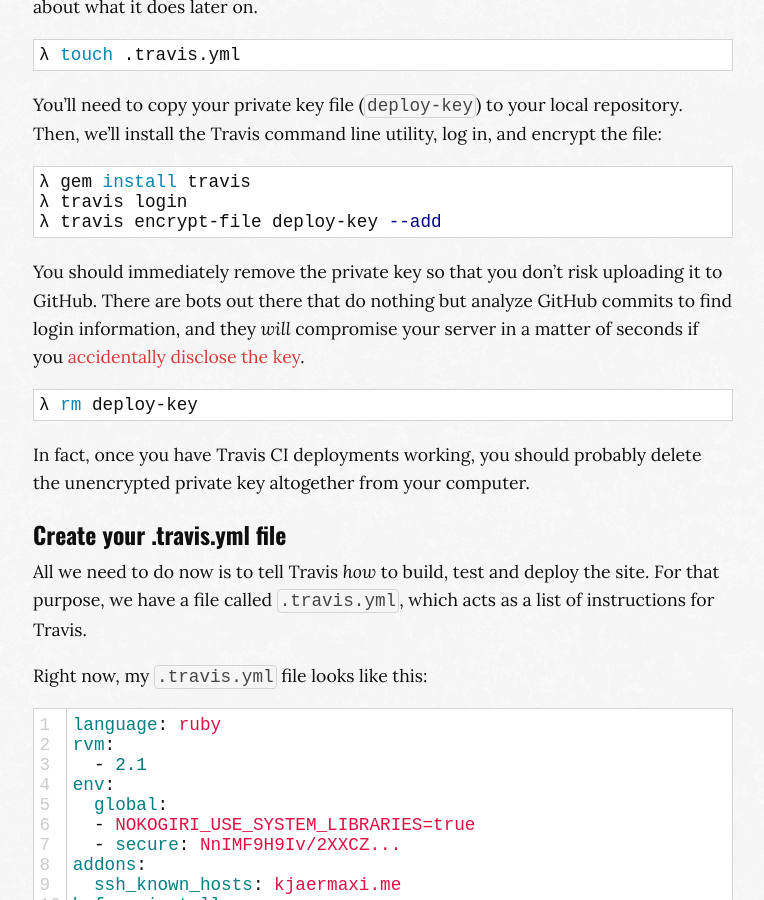
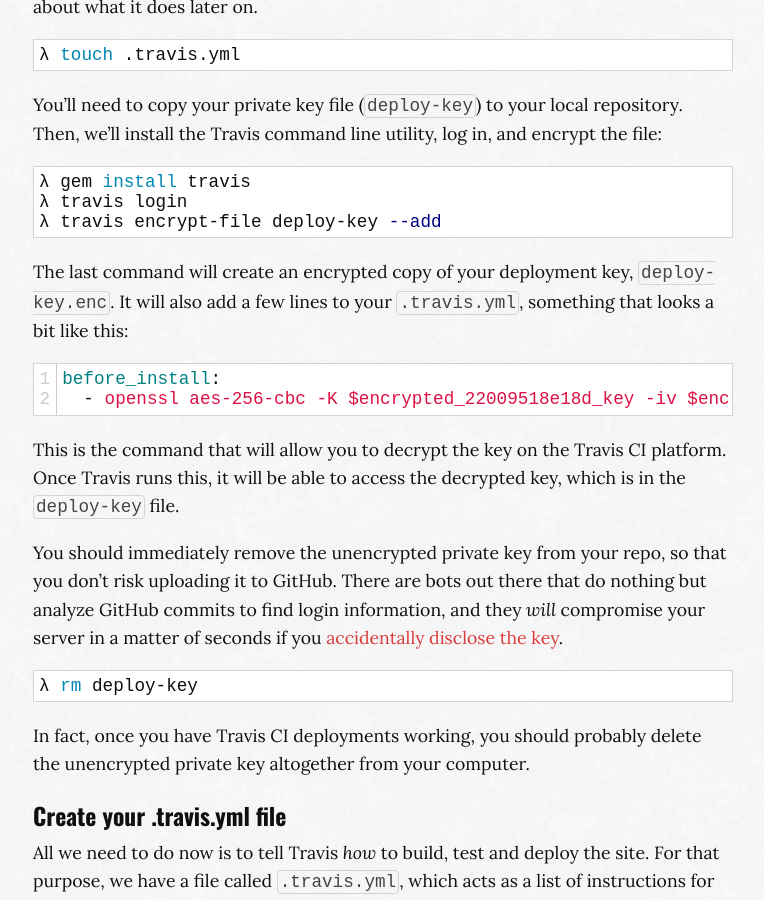
Before and after one commit to MaximeKjaer/kjaer.io, a Jekyll site: the page built from _posts/2016-01-27-travis.md, in a window 1280 px wide and 900 px high, scrolled down 4873 px. Shown: the whole window, without its empty margins (257-1021 px from the left). Built offline with Jekyll 4.4.1, drawn with Linux system fonts in a browser that asks for light colours; comment, search, counter and statistics services are not loaded; some of the changed text lies outside the part shown.

Commit message:
Correct the Travis post (clear up secure field / .enc file confusion)

```diff
--- a/_posts/2016-01-27-travis.md
+++ b/_posts/2016-01-27-travis.md
@@ -136,7 +136,16 @@
 λ travis encrypt-file deploy-key --add
 {% endhighlight %}
 
-You should immediately remove the private key so that you don't risk uploading it to GitHub. There are bots out there that do nothing but analyze GitHub commits to find login information, and they *will* compromise your server in a matter of seconds if you [accidentally disclose the key](https://web.archive.org/web/20150226190833/http://www.devfactor.net/2014/12/30/2375-amazon-mistake/).
+The last command will create an encrypted copy of your deployment key, `deploy-key.enc`. It will also add a few lines to your `.travis.yml`, something that looks a bit like this:
+
+{% highlight yml linenos %}
+before_install:
+  - openssl aes-256-cbc -K $encrypted_22009518e18d_key -iv $encrypted_22009518e18d_iv -in deploy-key.enc -out deploy-key -d
+{% endhighlight %}
+
+This is the command that will allow you to decrypt the key on the Travis CI platform. Once Travis runs this, it will be able to access the decrypted key, which is in the `deploy-key` file.
+
+You should immediately remove the unencrypted private key from your repo, so that you don't risk uploading it to GitHub. There are bots out there that do nothing but analyze GitHub commits to find login information, and they *will* compromise your server in a matter of seconds if you [accidentally disclose the key](https://web.archive.org/web/20150226190833/http://www.devfactor.net/2014/12/30/2375-amazon-mistake/).
 
 {% highlight bash %}
 λ rm deploy-key
@@ -156,7 +165,6 @@
 env:
   global:
   - NOKOGIRI_USE_SYSTEM_LIBRARIES=true
-  - secure: NnIMF9H9Iv/2XXCZ...
 addons:
   ssh_known_hosts: kjaermaxi.me
 before_install:
@@ -167,8 +175,6 @@
 after_success:
   - bash _scripts/deploy.sh
 {% endhighlight %}
-
-(I haven't included the complete `secure` field, as it's very long and doesn't add much value here).
 
 It defines that Ruby version 2.1 should be installed on Travis, gives the encrypted key, says that [kjaermaxi.me](/) is a known host so that I don't get a warning when I try to connect to it, and references a few bash scripts to run at various stages of the build process. These scripts have been placed in the `_scripts` directory, which won't be built by Jekyll since its name starts with an underscore. I've made a bash script for each task, because I think it's more readable this way.
 
```
